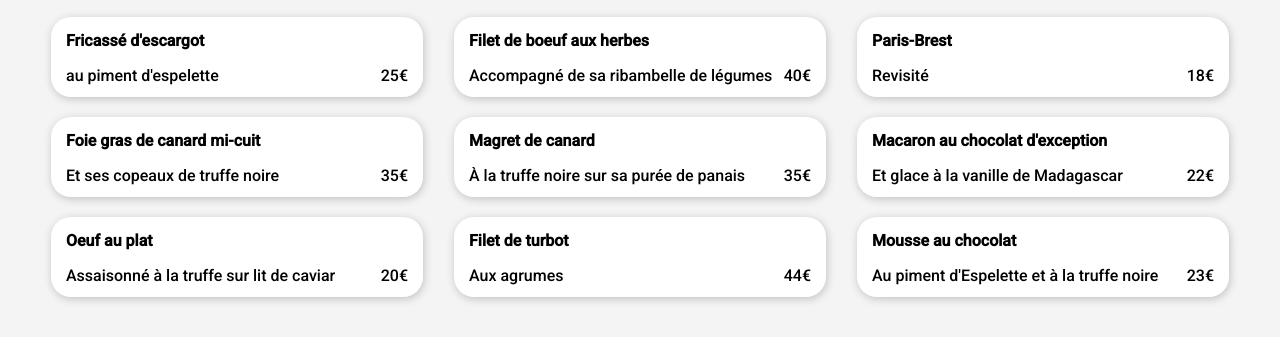
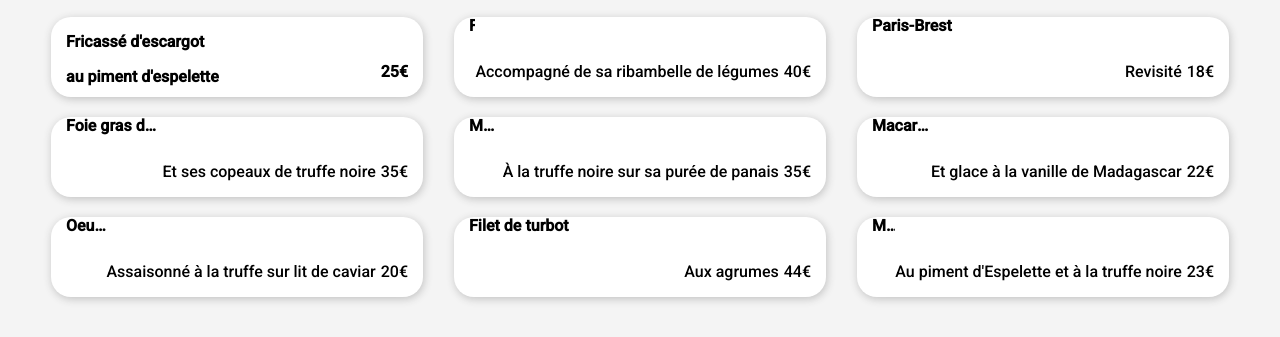
Before and after one commit to RaphGenius/OhMyFood, a website: page menu_palette.html in a window 1280 px wide. Shown: the part 463-800 px from the top of the page. Drawn offline with Linux system fonts and the light colour scheme; a web font is replaced by a local one.

Commit message:
modification de la structure des cartes avec les plats

```diff
--- a/menu_palette.html
+++ b/menu_palette.html
@@ -51,10 +51,11 @@
               <span class="menu_repas__name">entrée</span>
 
               <div class="choix_plat choix_plat--1">
-                <span class="choix_plat__principal">Fricassé d'escargot</span>
-                <div class="choix_plat__complement">
-                  <p>au piment d'espelette</p>
-                  <span class="choix_plat__complement_price">25€</span>
+                <div class="choix_plat__principal"><p>Fricassé d'escargot</p>
+                <p>au piment d'espelette</p>
+              </div>
+                <div class="choix_plat__complement_price">
+                  <p>25€</p>
                 </div>
                 <div class="choix_plat__check-square"><i class="fa-solid fa-circle-check check"></i></div>
               </div>
--- a/sass/pages/_menu.scss
+++ b/sass/pages/_menu.scss
@@ -64,8 +64,11 @@
 
 }
 .choix_plat{
-    padding: 15px;
-    height: 50px;
+    display: flex;
+    justify-content: space-between;
+    align-items: flex-end;
+    padding: 0px 15px;
+    height: 80px;
     margin-top: 20px;
     background-color: $color-white;
     border-radius: $brd-rad-card;
@@ -74,18 +77,25 @@
     transition: transform 300ms ease;
     position: relative;
     overflow: hidden;
-    white-space: nowrap;
-    text-overflow: ellipsis;
-  animation: animation-card 500ms both;
+        white-space: nowrap;
+        text-overflow: ellipsis;
+    animation: animation-card 500ms both;
     @for $i from 1 to 10 {
         &--#{$i}{
             animation-delay: 50ms * $i
         }
     }
-    &__principal, p {
+    &__principal {
+        width: 100%;
+        height: 100%;
         overflow: hidden;
+        white-space: nowrap;
         text-overflow: ellipsis;
+        & p{
+            overflow: hidden;
         white-space: nowrap;
+        text-overflow: ellipsis;
+        }
     }
     &__check-square{
         display: flex;
@@ -114,6 +124,9 @@
         .choix_plat__check-square{
             transform: translateX(0px);
         }
+        .choix_plat__principal{
+
+        }
     }
     &__complement{
         display: flex;
@@ -123,10 +136,6 @@
         text-overflow: ellipsis;
         white-space: nowrap;
 
-        p{
-            text-overflow: ellipsis;
-            white-space: nowrap;
-        }
     }
 
 }
```
Also changed, not shown: css/style.css, 1 other file.
